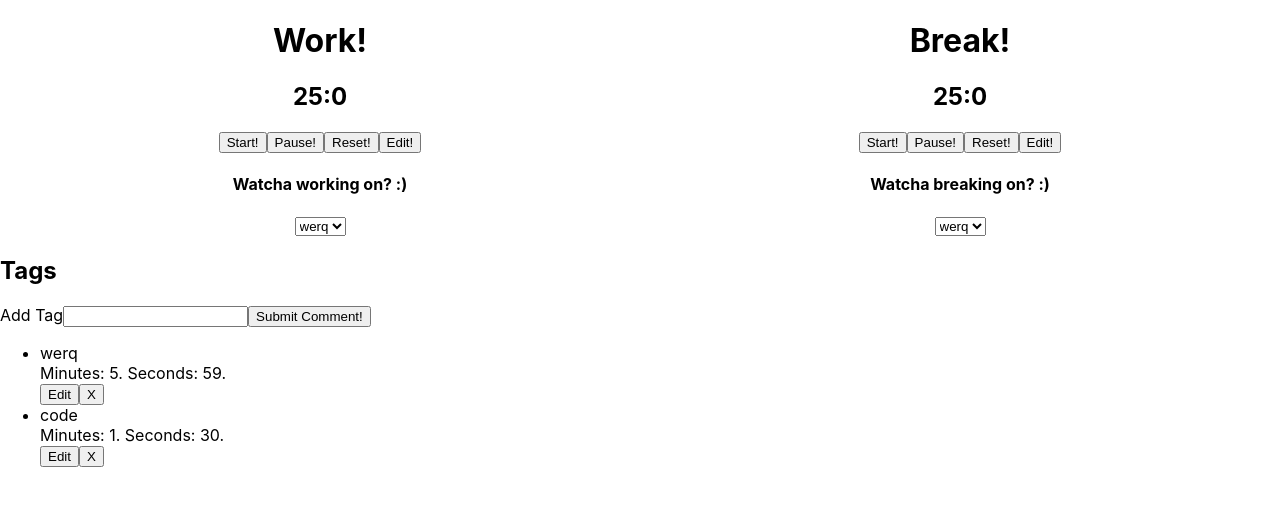
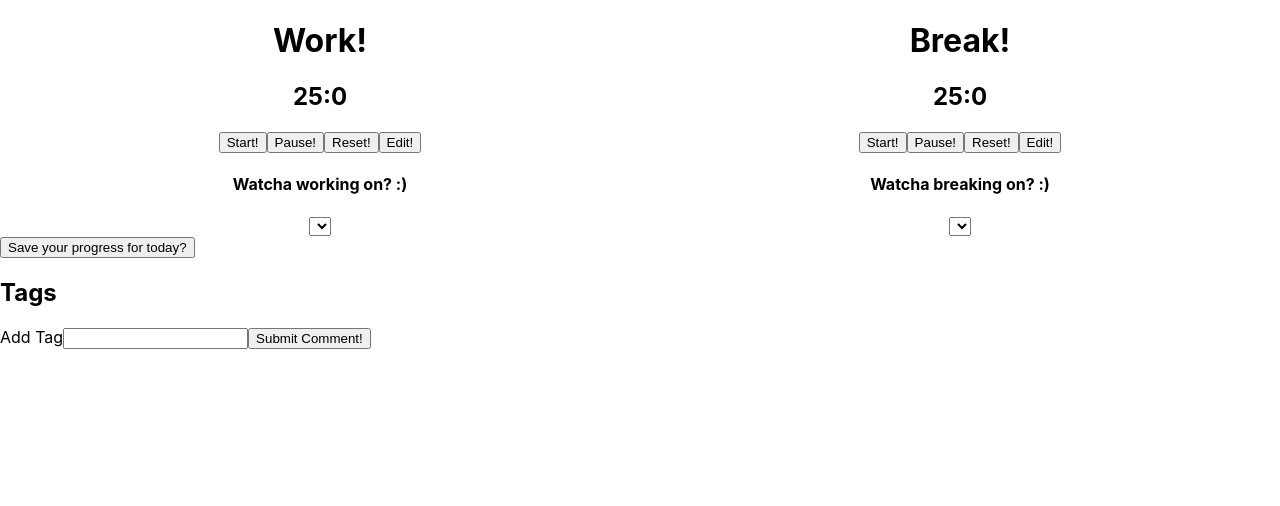
Before and after one commit to zacbennett/pomodoro, a React (Create React App) app: page / in a window 1280 px wide. Shown: the top 506 px of the page. Built offline with nearby package versions, Linux system fonts and the light colour scheme.

Commit message:
need to fix bug when incrementing timer on new tag

```diff
--- a/src/Pomodoro.js
+++ b/src/Pomodoro.js
@@ -8,10 +8,7 @@ class Pomodoro extends Component {
     super(props);
 
     this.state = {
-      listOfTags: [
-        { title: 'werq', minutes: 5, seconds: 59 },
-        { title: 'code', minutes: 1, seconds: 30 }
-      ]
+      listOfTags: JSON.parse(localStorage.getItem('listOfTags')) || []
       // listOfTags: {
       //   'werq': { title: 'werq', minutes: 5, seconds: 59 },
       //   'code': { title: 'code', minutes: 1, seconds: 30 }
@@ -19,6 +16,7 @@ class Pomodoro extends Component {
     };
 
     this.addTag = this.addTag.bind(this);
+    this.saveTags = this.saveTags.bind(this);
     this.editTag = this.editTag.bind(this);
     this.deleteTag = this.deleteTag.bind(this);
     this.incrementTagTimer = this.incrementTagTimer.bind(this);
@@ -35,6 +33,10 @@ class Pomodoro extends Component {
     });
   }
 
+  saveTags() {
+    localStorage.setItem('listOfTags', JSON.stringify(this.state.listOfTags));
+  }
+
   incrementTagTimer(tagName, newMinutes, newSeconds) {
     let copyOfState = [...this.state.listOfTags];
 
@@ -46,8 +48,6 @@ class Pomodoro extends Component {
     }
 
     this.setState({ listOfTags: copyOfState });
-
-    // this.setState({listOfTags})
   }
 
   editTag(newTagName, oldTagName) {
@@ -86,11 +86,10 @@ class Pomodoro extends Component {
             listOfTags={this.state.listOfTags}
             incrementTagTimer={this.incrementTagTimer}
           />
-          <Timer
-            title="Break!"
-            listOfTags={this.state.listOfTags}
-          />
+          <Timer title="Break!" listOfTags={this.state.listOfTags} />
         </div>
+        <button onClick={this.saveTags}>Save your progress for today?</button>
+
         <div id="tags-container">
           <TagsSection
             listOfTags={this.state.listOfTags}
```
